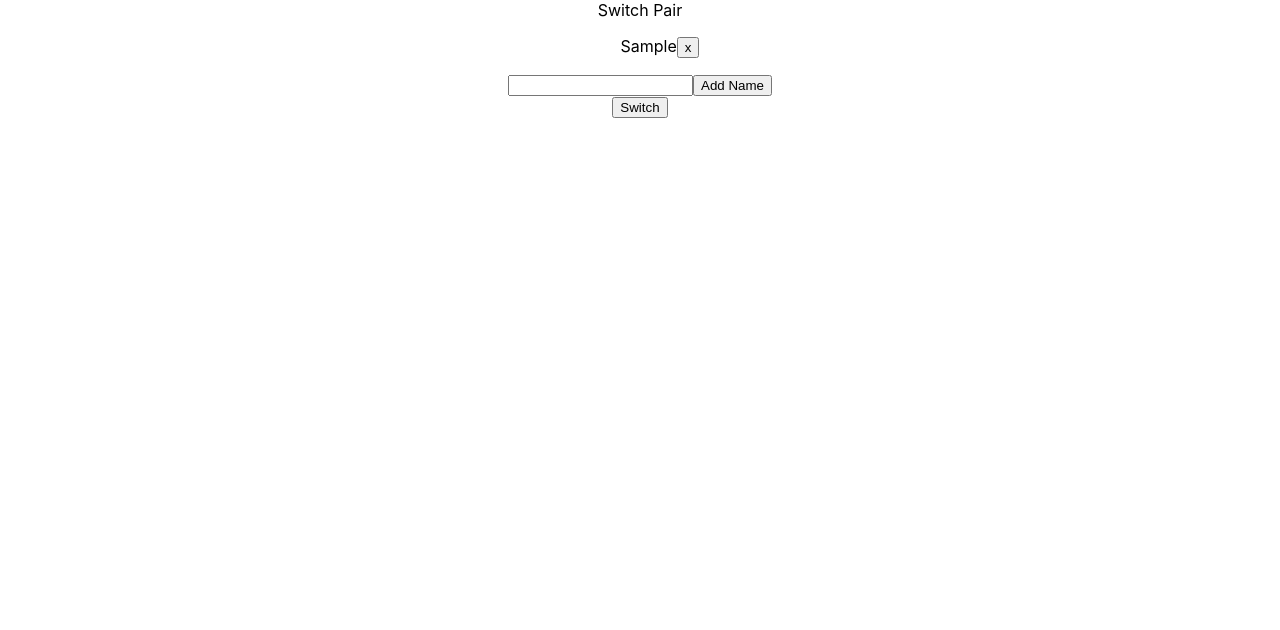
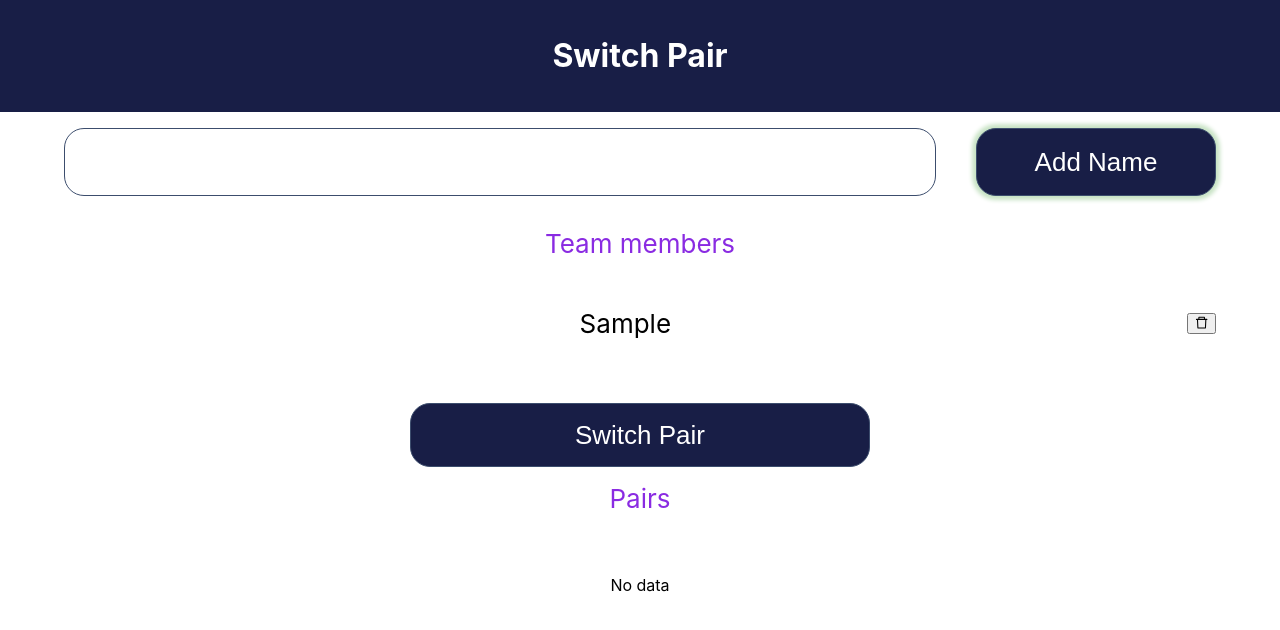
Before and after one commit to JellyLu/switch-pair, a React (Create React App) app: page / in a window 1280 px wide. Both pictures are taken after typing "Sample" into the empty fields and a click on the button "Add Name". Shown: the top 630 px of the page. Built offline with nearby package versions, Linux system fonts and the light colour scheme.

Commit message:
[yangjie] use antd to beautify the ui

```diff
--- /dev/null
+++ b/src/SwitchPair/NameList.css
@@ -0,0 +1,10 @@
+.row {
+  display: flex;
+  flex-direction: row;
+  height: 8vmin;
+  align-items: center;
+}
+
+.name {
+  flex: 6;
+}
--- a/src/SwitchPair/NameList.js
+++ b/src/SwitchPair/NameList.js
@@ -1,13 +1,15 @@
 import React from "react";
+import { Button, List } from "antd";
+import "./NameList.css";
+import { DeleteOutlined } from '@ant-design/icons';
 
-export const NameList = ({ names, onDeleteName }) => {
-  const listItems = names.map((name, index) =>
-    <div key={`${name}-${index}`}>
-      <span>{name}</span>
-      <button onClick={() => {onDeleteName(name);}}>x</button>
-    </div>
-  );
-  return (
-    <ul>{listItems}</ul>
-  );
-};
+export const NameList = ({ names, onDeleteName }) => (
+  <List
+    size="large"
+    dataSource={names}
+    renderItem={name => <List.Item className="row">
+      <span className="name plainText">{name}</span>
+      <Button shape="circle" icon={<DeleteOutlined />} onClick={() => {onDeleteName(name);}} />
+    </List.Item>}
+  />
+);
--- /dev/null
+++ b/src/SwitchPair/PairList.css
@@ -0,0 +1,3 @@
+.pairName {
+    flex: 1;
+}
--- a/src/SwitchPair/PairList.js
+++ b/src/SwitchPair/PairList.js
@@ -1,23 +1,22 @@
 import React from "react";
-import {
-  SmileOutlined,
-} from '@ant-design/icons';
+import "./PairList.css";
+import { SmileOutlined } from '@ant-design/icons';
+import { List } from "antd";
 
 export const PairList = ({ pairs }) => {
-  const listItems = pairs.map((pair, index) => {
-    const [first, second] = pair;
-    return (<div key={`pair-${index}`}>
-      <span>{first}</span>
-      {second
-        ? <>
-            <SmileOutlined/>
-            <span>{second}</span>
-          </>
-        : <SmileOutlined rotate={180}/>
-      }
-    </div>);
-  });
-  return (
-    <ul>{listItems}</ul>
-  );
+  return (<List
+    size="large"
+    dataSource={pairs}
+    renderItem={pair => {
+      const [first, second] = pair;
+      return (<List.Item className="row">
+        <span className="plainText pairName">{first}</span>
+        {second
+          ? <SmileOutlined style={{ fontSize: "24px", color: "red" }}/>
+          : <SmileOutlined rotate={180} style={{ fontSize: "24px", color: "#4DAE91" }}/>
+        }
+        <span className="plainText pairName">{second ? second : ""}</span>
+      </List.Item>);
+    }}
+  />);
 };
--- /dev/null
+++ b/src/SwitchPair/SwitchPairPage.css
@@ -0,0 +1,52 @@
+.container {
+  display: flex;
+  flex-direction: column;
+  margin: auto 5%;
+}
+
+.header {
+  height: 14vmin;
+  background: #181E46;
+  text-align: center;
+  line-height: 14vmin;
+  margin: 0;
+  color: white;
+}
+
+.divider {
+  color: blueviolet;
+  margin: 2vmin 0;
+}
+
+.addNameRow {
+  margin: 2vmin 0;
+  display: flex;
+  flex-direction: row;
+}
+
+.newNameInput {
+  height: 8vmin;
+  flex: 6;
+  border-radius: 20px;
+  border:1px solid #3C4D6D;
+  padding-left: 15px;
+}
+
+.addNewNameButton {
+  margin-left: 5vmin;
+  flex: 1;
+  min-width: 30vmin;
+  color: white;
+  background-color: #181E46;
+  border-radius: 20px;
+  border:1px solid #3C4D6D;
+}
+
+.switchPairButton {
+  height: 8vmin;
+  width: 40%;
+  color: white;
+  background-color: #181E46;
+  border-radius: 20px;
+  border:1px solid #3C4D6D;
+}
--- a/src/SwitchPair/SwitchPairPage.js
+++ b/src/SwitchPair/SwitchPairPage.js
@@ -1,5 +1,7 @@
 import React, { useState } from "react";
 import { chunk, indexOf, remove } from "lodash";
+import { Button, Divider, Input } from "antd";
+import "./SwitchPairPage.css";
 import { NameList } from "./NameList";
 import { PairList } from "./PairList";
 
@@ -14,10 +16,10 @@ export const SwitchPairPage = () => {
     }
     if (indexOf(names, newName) === -1) {
       setNames([...names, newName]);
-      setNewName("");
     } else {
       alert("Name is already exist");
     }
+    setNewName("");
   };
 
   const deleteName = (name) => {
@@ -30,14 +32,21 @@ export const SwitchPairPage = () => {
     setPairList(pairs);
   }
 
-  return <div>
-    <header>Switch Pair</header>
-    <NameList names={names} onDeleteName={deleteName} />
-    <div>
-      <input value={newName} onChange={(e) => { setNewName(e.target.value)}}/>
-      <button onClick={addName}>Add Name</button>
+  return <>
+    <h1 className="header">Switch Pair</h1>
+    <div className="container">
+      <div className="addNameRow">
+        <Input className="newNameInput plainText" value={newName} onChange={(e) => {setNewName(e.target.value);}}/>
+        <Button className="addNewNameButton plainText" onClick={addName}>Add Name</Button>
+      </div>
+      <Divider dashed className="divider plainText">Team members</Divider>
+      <NameList names={names} onDeleteName={deleteName} />
+      <Divider dashed className="divider" />
+      <div>
+        <Button className="switchPairButton plainText" onClick={switchPair} type="primary">Switch Pair</Button>
+      </div>
+      <Divider dashed className="divider plainText">Pairs</Divider>
+      <PairList pairs={pairList} />
     </div>
-    <button onClick={switchPair}>Switch</button>
-    <PairList pairs={pairList} />
-  </div>
+  </>
 };
--- /dev/null
+++ b/src/common/common.css
@@ -0,0 +1,13 @@
+.plainText {
+    font-size: calc(10px + 2vmin);
+}
+
+.ant-list-items {
+    list-style: none;
+    padding-inline-start: 0;
+}
+
+:focus {
+    outline: none;
+    box-shadow: 0 0 3pt 3pt #C8E3C5;
+}
--- a/src/index.js
+++ b/src/index.js
@@ -1,6 +1,7 @@
 import React from 'react';
 import ReactDOM from 'react-dom';
 import './index.css';
+import "./common/common.css";
 import App from './App/App';
 import reportWebVitals from './reportWebVitals';
 
```
